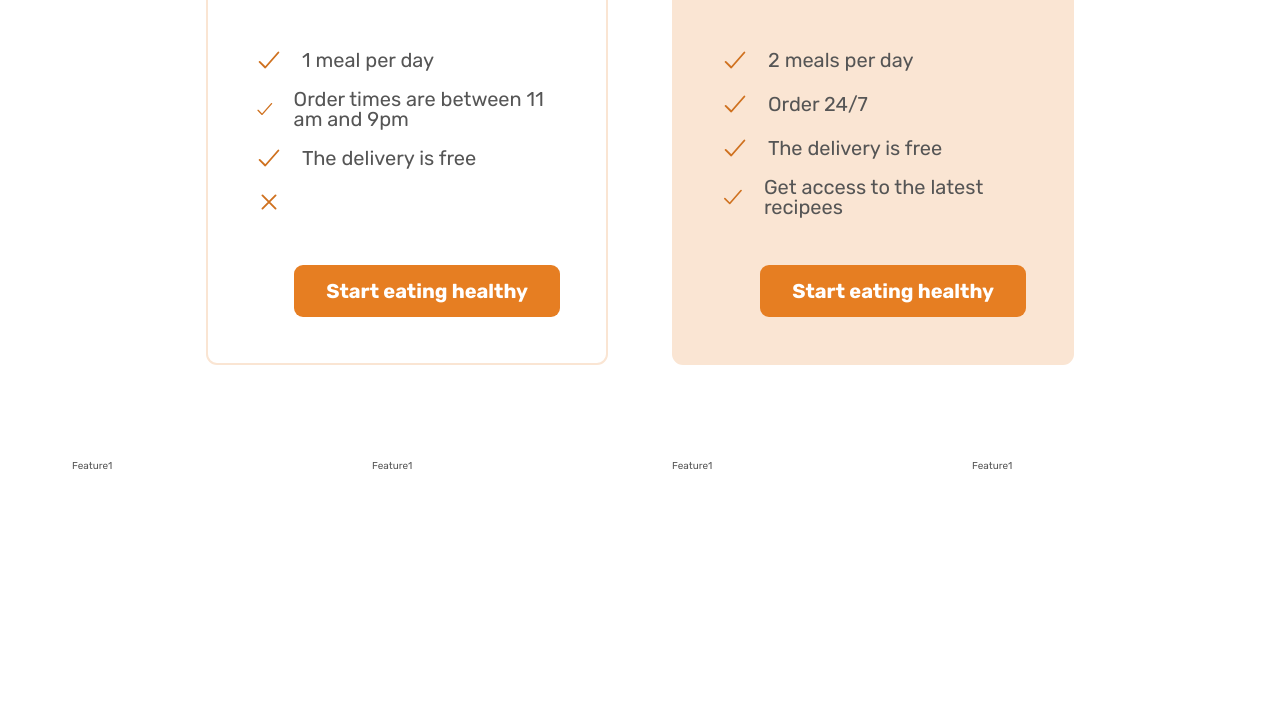
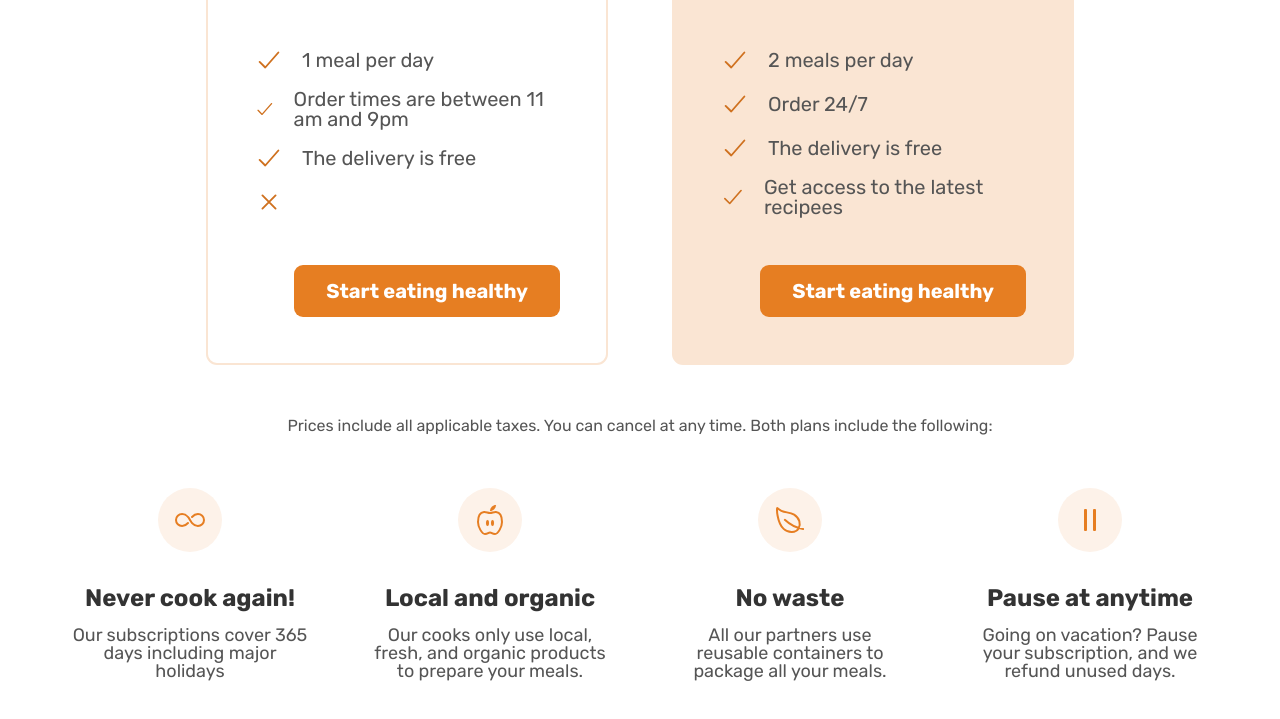
Before and after one commit to Hibaber/Omnifood, a plain HTML site: page index.html in a window 1280 px wide. Shown: the part 5397-6116 px from the top of the page. Before the commit the page ends 5964 px from the top, so only its background shows below. Drawn offline with nearby package versions, Linux system fonts and the light colour scheme.

Commit message:
features-upated

```diff
--- a/Css/style.css
+++ b/Css/style.css
@@ -600,3 +600,44 @@ strong {
   text-align: center;
   margin-top: 4.8rem;
 }
+
+/* FEATURES */
+
+.plan-details {
+
+  font-size: 1.6rem;
+  line-height: 1.6;
+  text-align: center;
+
+}
+
+.feature {
+ text-align: center;
+}
+
+.feature-icon {
+  color: #e67e22;
+  height: 3.2rem;
+  width: 3.2rem;
+  margin-bottom: 3.2rem;
+  background-color: #fdf2e9;
+  border-radius: 50%;
+  padding: 1.6rem;
+
+
+}
+
+.feature-title {
+  font-size: 2.4rem;
+  font-weight: 700;
+  color: #333;
+  margin-bottom: 1.6rem;
+}
+
+.feature-text {
+  font-size: 1.8rem;
+  text-align: center;
+}
+.aside{
+  margin-bottom:5rem;
+}
--- a/index.html
+++ b/index.html
@@ -278,7 +278,7 @@
           <h2 class="heading-secondary"> Eating well without breaking the bank</h2>
         </div>
 
-        <div class="container grid grid--2cols">
+        <div class="container grid grid--2cols margin-bottom-md ">
           <div class="pricing-plan pricing-plan--starter ">
             <header class="plan-header">
               <p class="plan-name">Starter</p>
@@ -313,11 +313,36 @@
             </div>
           </div>
         </div>
+
+        <div class="container aside">
+          <aside class="plan-details">
+            Prices include all applicable taxes. You can cancel at any time. Both plans include the following:
+          </aside>
+        </div>
+
         <div class="container grid grid--4cols">
-          <div class="feature"> Feature1</div>
-          <div class="feature"> Feature1</div>
-          <div class="feature"> Feature1</div>
-          <div class="feature"> Feature1</div>
+          <div class="feature">
+            <ion-icon class="feature-icon" name="infinite-outline"></ion-icon>
+            <p class="feature-title">Never cook again!</p>
+            <p class="feature-text">Our subscriptions cover 365 days including major holidays</p>
+          </div>
+
+          <div class="feature">
+            <ion-icon class="feature-icon" name="nutrition-outline"></ion-icon>
+            <p class="feature-title">Local and organic</p>
+            <p class="feature-text">Our cooks only use local, fresh, and organic products to prepare your meals.</p>
+          </div>
+          <div class="feature">
+            <ion-icon class="feature-icon" name="leaf-outline"></ion-icon>
+            <p class="feature-title">No waste</p>
+            <p class="feature-text">All our partners use reusable containers to package all your meals.</p>
+          </div>
+           <div class="feature">
+            <ion-icon class="feature-icon" name="pause-outline"></ion-icon>
+            <p class="feature-title">Pause at anytime</p>
+            <p class="feature-text">Going on vacation? Pause your subscription, and we refund unused days.</p>
+          </div>
+
         </div>
       </section>
     </main>
```
